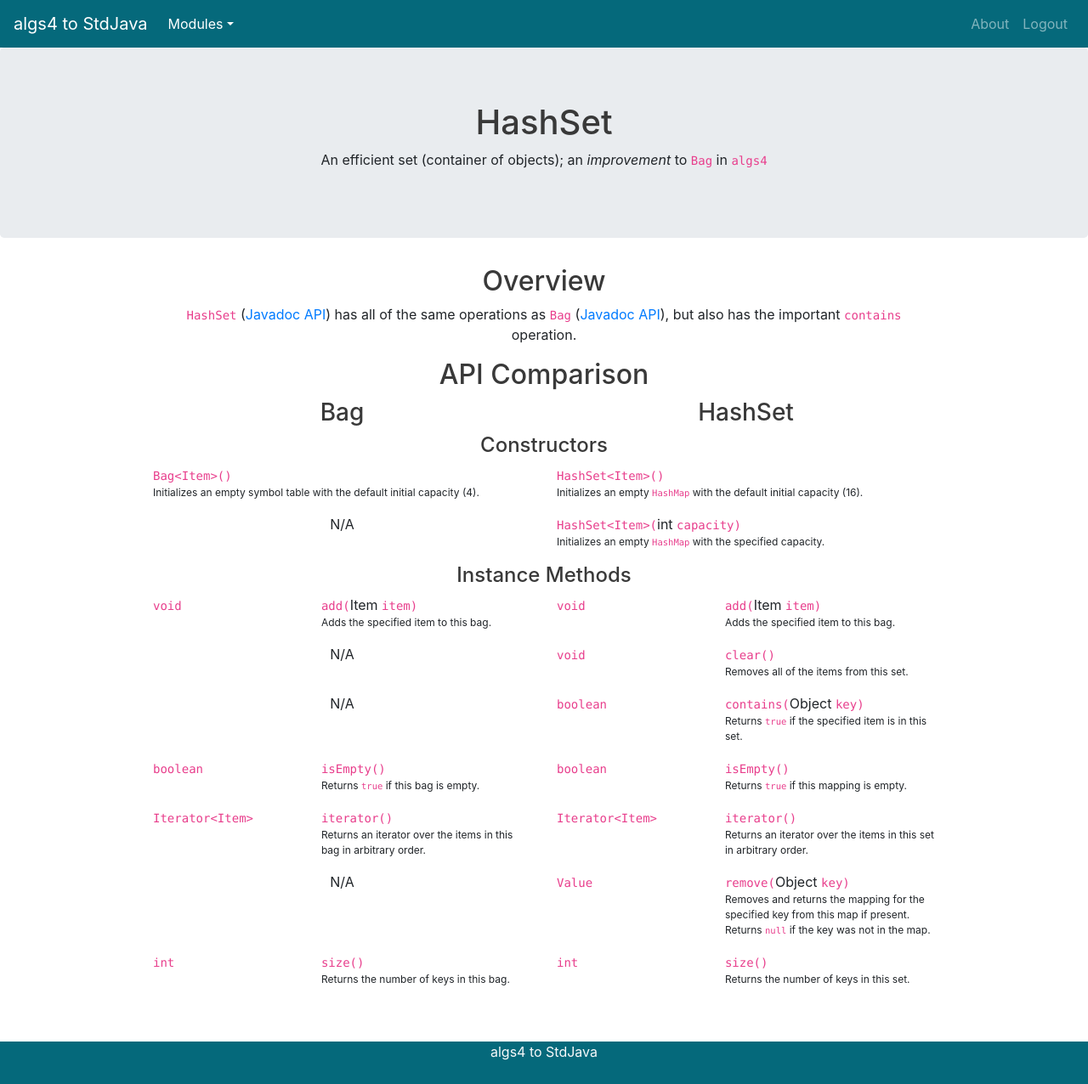
After one commit to nfinkle/algs4-to-stdjava, a Flask app: page /modules/hashset.html in a window 1280 px wide. The commit adds this page. Shown: the whole page at 85% size. Run offline with Flask 2, Linux system fonts and the light colour scheme; parts of the project's set-up code (start-up, migrations or seed data) failed here and were passed over; some libraries are stand-ins or nearby versions.

Commit message:
Finished HashSet

```diff
--- a/templates/about_auth.html
+++ b/templates/about_auth.html
@@ -1,5 +1,5 @@
 {% extends "auth_base.html" %}
-{% block pageTitle %}About algs4 to StdJava{% endblock %}
+{% block pageTitle %}About{% endblock %}
 {% block pageDescription %}About algs4-to-StdJava{% endblock %}
 
 
--- a/templates/auth_base.html
+++ b/templates/auth_base.html
@@ -2,7 +2,7 @@
 <html lang="en">
 
 <head>
-	<title>{% block pageTitle %}{% endblock %}</title>
+	<title>{% block pageTitle %}{% endblock %} - algs4 to StdJava</title>
 	<meta charset="utf-8">
 	{% block thehead %} {% endblock %}
 	<meta name="description" content="{% block pageDescription %} {% endblock %}">
--- a/templates/auth_navbar.html
+++ b/templates/auth_navbar.html
@@ -19,8 +19,9 @@
 					<a class="dropdown-item" href="{{ url_for('show_printwriter') }}">PrintWriter</a>
 					<h6 class="dropdown-header">Data Structures</h6>
 					<a class="dropdown-item" href="{{ url_for('show_hashmap') }}">HashMap</a>
-					<a class="dropdown-item" href="{{ url_for('show_module') }}">HashSet</a>
+					<a class="dropdown-item" href="{{ url_for('show_hashset') }}">HashSet</a>
 					<a class="dropdown-item" href="{{ url_for('show_treemap') }}">TreeMap</a>
+					<a class="dropdown-item" href="{{ url_for('show_module') }}">PriorityQueue</a>
 					<a class="dropdown-item" href="{{ url_for('show_module') }}">Queue</a>
 					<a class="dropdown-item" href="{{ url_for('show_module') }}">Stack</a>
 					<!-- <h6 class="dropdown-header">Miscellaneous</h6>
--- a/templates/modules/constructor_cell.html
+++ b/templates/modules/constructor_cell.html
@@ -7,7 +7,7 @@
 				<div class="flex-container text-center">N/A</div>
 				{% else %}
 				<code>
-					{{ className[loop.index0] }}({{ data["args"] }})</code>
+					{{ className[loop.index0] }}{% if generics %}&lt{{ generics[loop.index0] }}&gt{% endif %}({{ data["args"] }})</code>
 				<p style="font-size: 12px">{{ data["description"] }}</p>
 				{% endif %}
 			</div>
--- /dev/null
+++ b/templates/modules/hashset.html
@@ -0,0 +1,53 @@
+{% extends "modules/module_base.html" %}
+
+<!-- head -->
+{% block pageTitle %}HashSet{% endblock %}
+{% block pageDescription %}Learn HashSet from Bag in algs4{% endblock %}
+{% set extendType = true %}
+
+<!-- body -->
+{% block title %}HashSet{% endblock %}
+{% block subtitle %}An efficient set (container of objects); an <em>improvement</em> to <code>Bag</code> in
+<code>algs4</code>{% endblock %}
+
+{% set className = ["Bag", "HashSet"] %}
+{% set nonexistantMethod = {"fname":"", "type": "N/A", "description":"", "empty": True} %}
+{% block description %}
+<p><code>HashSet</code> (<a href="https://docs.oracle.com/javase/8/docs/api/java/util/HashSet.html">Javadoc
+		API</a>) has all of the same operations as <code>Bag</code> (<a
+		href="https://algs4.cs.princeton.edu/code/javadoc/edu/princeton/cs/algs4/Bag.html">Javadoc
+		API</a>), but also has the important <code>contains</code> operation.</p>
+{% endblock %}
+{% set generics = ["Item", "Item"] %}
+{% block constructorCells %}
+
+{% for item in [  [{"description": "Initializes an empty symbol table with the default initial capacity (4)."|safe, "args": ""},{"description": "Initializes an empty <code>HashMap</code> with the default initial capacity (16)."|safe, "args": ""}],
+[nonexistantMethod,{"description": "Initializes an empty <code>HashMap</code> with the specified capacity."|safe,
+	"args": "</code>int <code>capacity"|safe}]
+] %}
+{% include "modules/constructor_cell.html" %}
+{% endfor %}
+{% endblock %}
+
+
+{% block cells %}
+<!-- flush -->
+{% for item in [
+	[{"fname": "add", "type": "void", "args":"</code>Item <code>item"|safe, "description": "Adds the specified item to this
+		bag."}, {"fname": "add", "type": "void", "args":"</code>Item <code>item"|safe, "description": "Adds the specified
+		item to this bag."}],
+	[nonexistantMethod,{"fname": "clear", "type":"void", "description": "Removes all of the items from this set.",
+	"args":""}],
+	[nonexistantMethod,	{"fname": "contains", "type": "boolean", "description": "Returns <code>true</code> if the specified item is in this set."|safe, "args": "</code>Object <code>key"|safe}],
+	[{"fname": "isEmpty", "type": "boolean", "description": "Returns <code>true</code> if this bag is empty."|safe, "args": ""}, {"fname": "isEmpty", "type": "boolean", "description": "Returns <code>true</code> if this mapping is empty."|safe, "args": ""}],
+	[{"fname": "iterator", "type":"Iterator<Item>", "args":"", "description":"Returns an iterator over the items in this bag in arbitrary order."},
+		{"fname": "iterator", "type":"Iterator<Item>", "args":"", "description":"Returns an iterator over the items in this set in arbitrary order."}],
+	[nonexistantMethod, {"fname": "remove", "type": "Value", "description": "Removes and returns the mapping for the specified key from this map if present. Returns <code>null</code> if the key was not in the map."|safe, "args": "</code>Object <code>key"|safe}],
+	[{"fname":"size", "type":"int", "args":"", "description":"Returns the number of keys in this bag."},
+		{"fname":"size", "type":"int", "args":"", "description":"Returns the number of keys in this set."}]
+]  %}
+{% include "modules/method_cell.html" %}
+{% endfor %}
+
+
+{% endblock %}
```
Also changed, not shown: templates/index.html (+4 -4 lines), templates/modules/hashmap.html (+6 -5 lines), templates/modules/treemap.html (+6 -5 lines).
